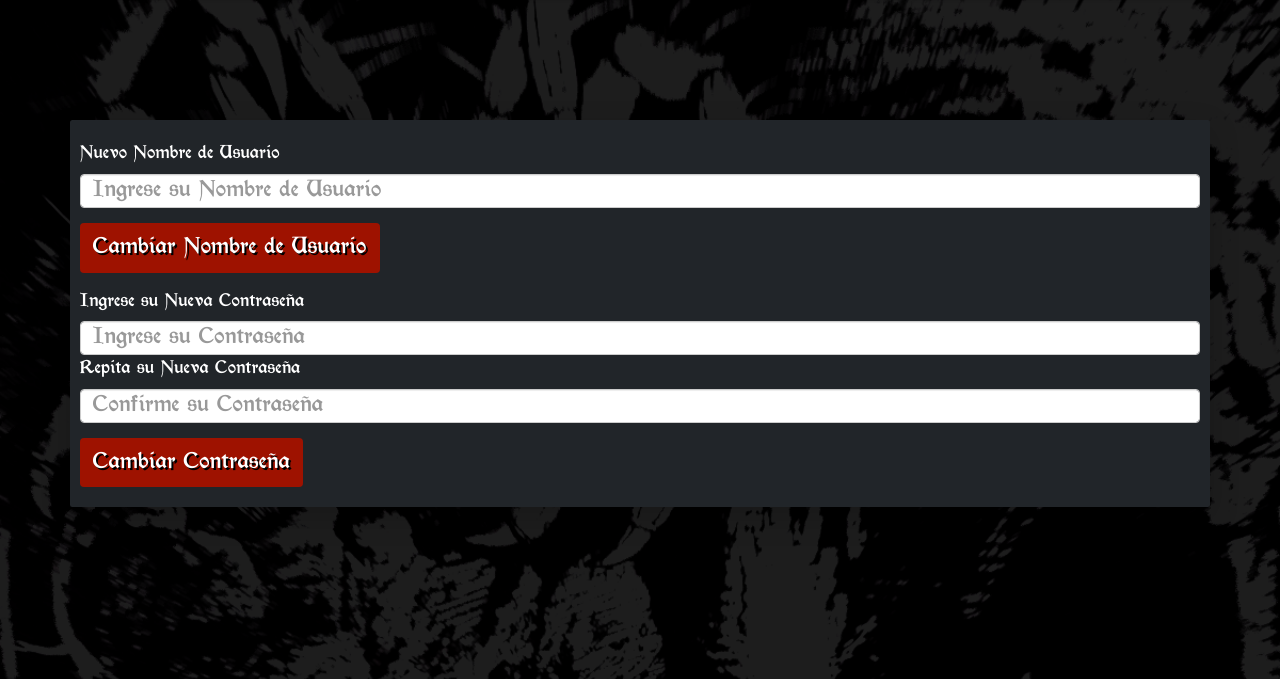
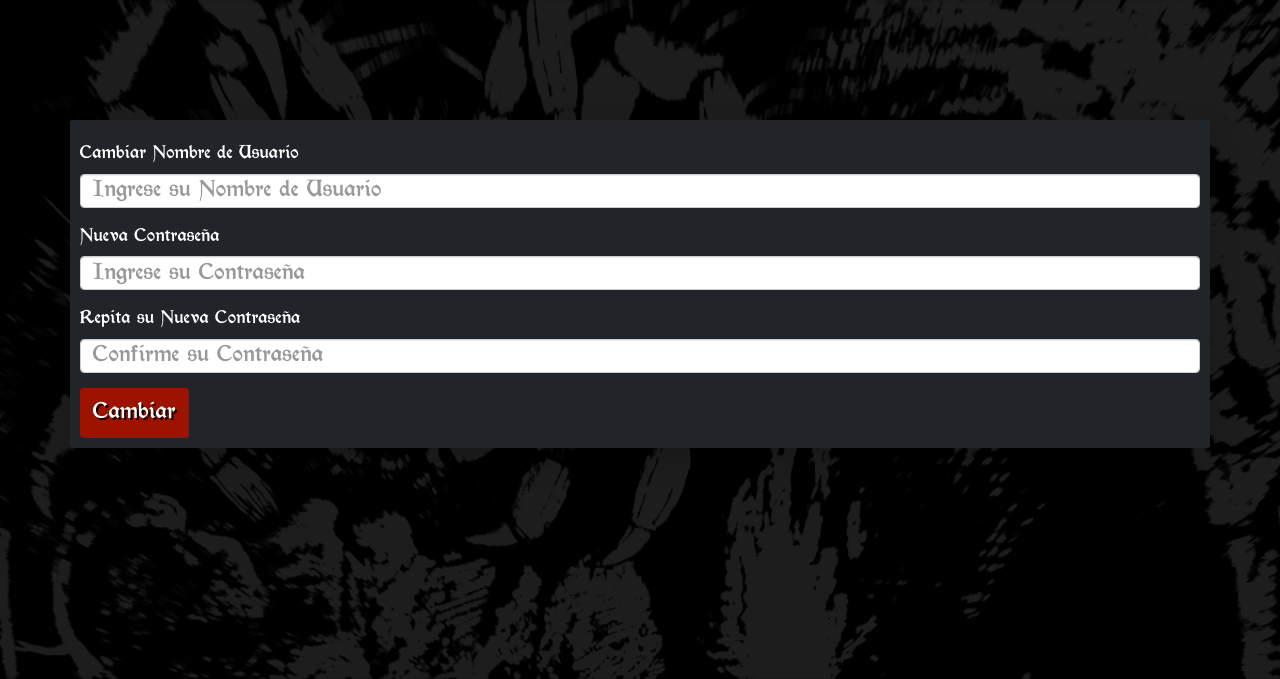
Before and after one commit to santiifm/EnciclopeD20, a PHP site: page /perfil.php in a window 1280 px wide. Shown: the part 146-825 px from the top of the page. Run offline with PHP 8.4, Linux system fonts and the light colour scheme; some libraries are stand-ins or nearby versions.

Commit message:
Mejorados los links a cada personaje, Agregada modificación de perfil

```diff
--- a/perfil.php
+++ b/perfil.php
@@ -21,18 +21,18 @@
 					?>
 				</p>
 			  <div class="form-group">
-				<label style="font-size: 20px">Nuevo Nombre de Usuario</label>
+				<label style="font-size: 20px">Cambiar Nombre de Usuario</label>
 				<input type="text" class="form-control" placeholder="Ingrese su Nombre de Usuario" name="usuario">
 			  </div>
-			  <button type="submit" class="btn boton-email" name="cambiar_perfil">Cambiar Nombre de Usuario</button>
-			  <div class="form-group mt-4">
-				<label style="font-size: 20px">Ingrese su Nueva Contraseña</label>
+			  <div class="form-group">
+				<label style="font-size: 20px">Nueva Contraseña</label>
 				<input type="password" class="form-control" placeholder="Ingrese su Contraseña" name="contraseña_1">
+			  </div>
+			  <div class="form-group">
 				<label style="font-size: 20px">Repita su Nueva Contraseña</label>
 				<input type="password" class="form-control" placeholder="Confirme su Contraseña" name="contraseña_2">
-			   </div>
 			  </div>
-			  <button type="submit" class="btn boton-email mb-3" name="cambiar_perfil">Cambiar Contraseña</button>
+			  <button type="submit" class="btn boton-email" name="cambiar_perfil">Cambiar</button>
 			</form>
 		</div>
 	</div>
--- a/styles.css
+++ b/styles.css
@@ -159,7 +159,7 @@ button,
   background-color: #303030;
   border: 0;
 }
-.card-img-top{
+.card_pj{
   display:block;
   cursor: pointer;
   z-index:0;
@@ -167,7 +167,7 @@ button,
   -webkit-transition-duration: 0.3s;
   -webkit-transition-timing-function: ease;
 }
-.card-img-top:hover {
-  transform: scale(1.25);
+.card_pj:hover {
+  transform: scale(1.10);
   z-index:1;
 }
```
Also changed, not shown: busqueda.php (+5 -8 lines), creaciones.php (+5 -3 lines), mis_creaciones.php (+6 -4 lines).
